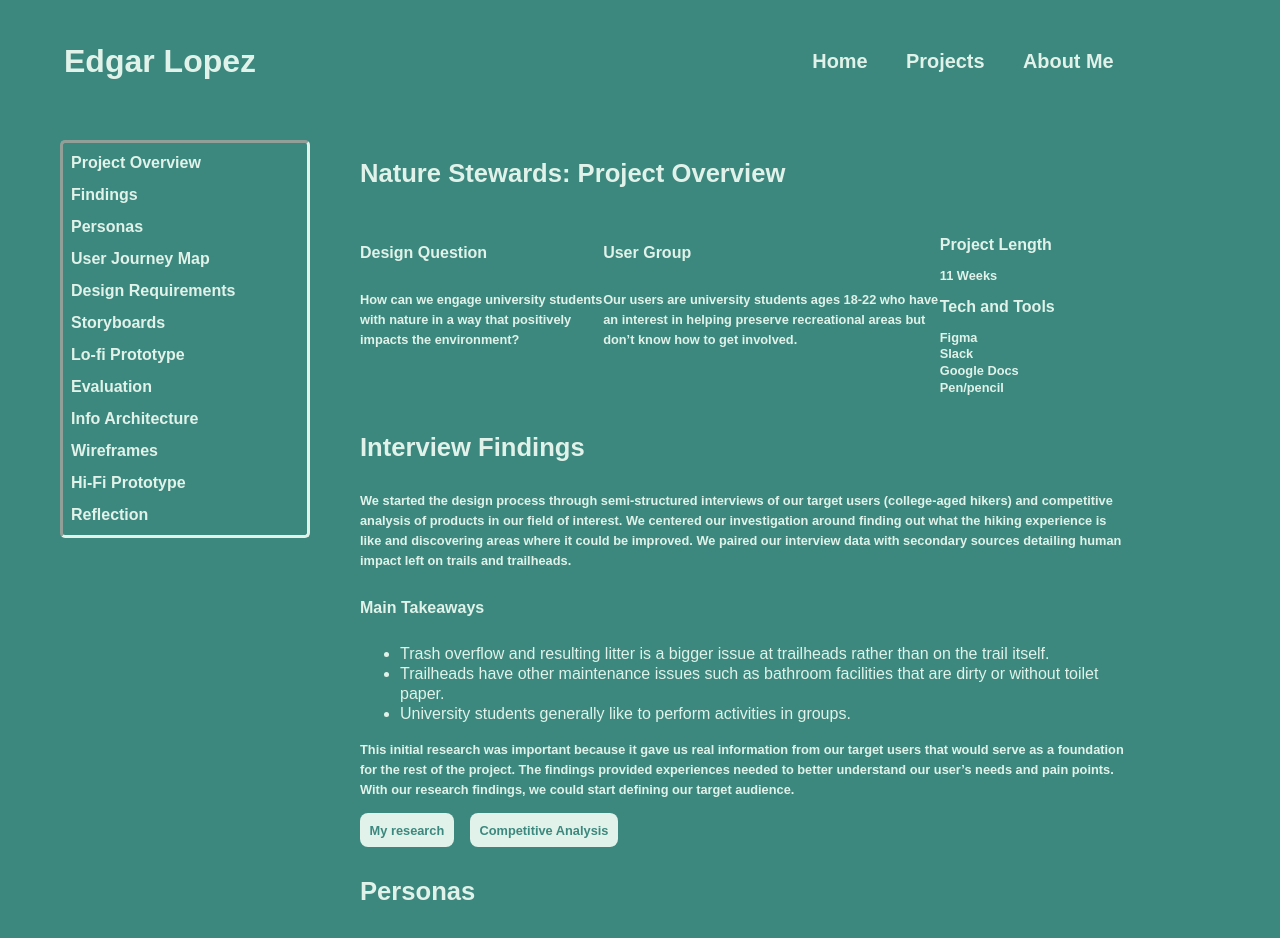
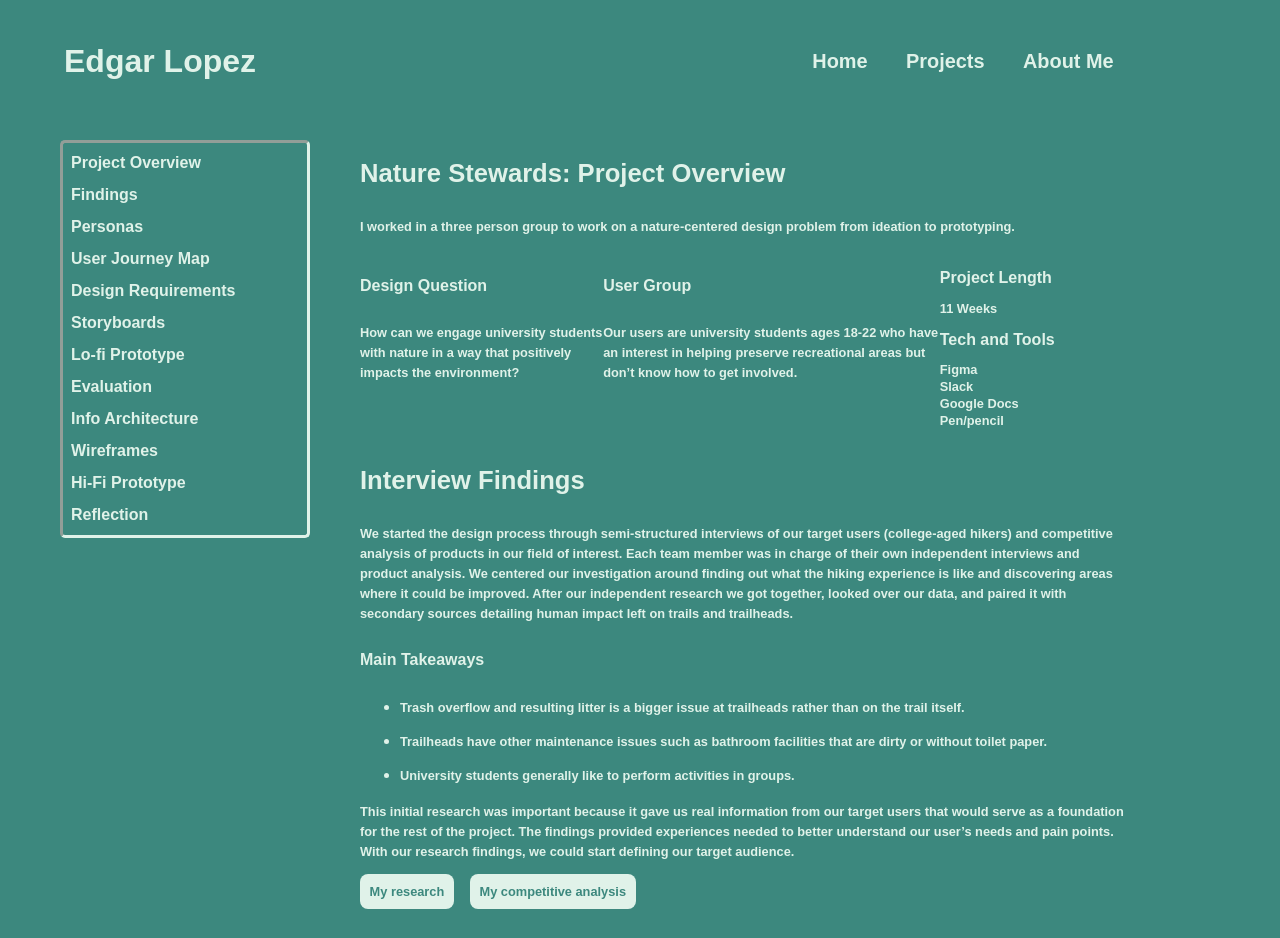
Before and after one commit to TheJollyReaper/edgar-design-portfolio, a React (Create React App) app: page /nature-stewards in a window 1280 px wide. Shown: the top 938 px of the page. Built offline with nearby package versions, Linux system fonts and the light colour scheme.

Commit message:
added github link, updated some of the nature stewards text

```diff
--- a/src/Components/About/About.js
+++ b/src/Components/About/About.js
@@ -1,6 +1,6 @@
 import React from 'react'
 import './About.css'
-import { FaLinkedin, FaTwitterSquare } from 'react-icons/fa'
+import { FaLinkedin, FaTwitterSquare, FaGithubSquare } from 'react-icons/fa'
 
 function about() {
     return (
@@ -11,7 +11,8 @@ function about() {
                 updating my fantasy football website, or thinking up ideas for a website or video game.
             </h5>
             <div style={{display:"flex"}}>
-                <FaLinkedin onClick={() => window.open('https://www.linkedin.com/in/edgar-lopez-832740174/')} className="social-icon"/>
+                <FaLinkedin onClick={() => window.open('https://www.linkedin.com/in/edgar-lopez-832740174/')} className="social-icon" alt="link to linkedIn page"/>
+                <FaGithubSquare onClick={() => window.open('https://github.com/TheJollyReaper')} className="social-icon"/>
                 <FaTwitterSquare className="social-icon"/>
             </div>
         </div>
--- a/src/Components/Projects/nature-stewards/nature-stewards.js
+++ b/src/Components/Projects/nature-stewards/nature-stewards.js
@@ -27,6 +27,10 @@ class NatureStewards extends Component {
 
                     <div id="overview">
                         <h4>Nature Stewards: Project Overview</h4>
+                        <p>
+                            I worked in a three person group to work on a nature-centered
+                            design problem from ideation to prototyping.
+                        </p>
                         <div className="overview-content">
                             <div>
                                 <h5>Design Question</h5>
@@ -61,23 +65,25 @@ class NatureStewards extends Component {
                         <p>
                             We started the design process through semi-structured interviews of our target users
                             (college-aged hikers) and competitive analysis of products in our field of interest.
+                            Each team member was in charge of their own independent interviews and product analysis.
                             We centered our investigation around finding out what the hiking experience is like and
-                            discovering areas where it could be improved. We paired our interview data with secondary
-                            sources detailing human impact left on trails and trailheads.
+                            discovering areas where it could be improved. After our independent research we got
+                            together, looked over our data, and paired it with secondary sources detailing
+                            human impact left on trails and trailheads.
                         </p>
                         <h5>Main Takeaways</h5>
                         <ul>
-                            <li>
+                            <li><p>
                                 Trash overflow and resulting litter is a bigger issue
                                 at trailheads rather than on the trail itself.
-                            </li>
-                            <li>
+                            </p></li>
+                            <li><p>
                                 Trailheads have other maintenance issues such as bathroom facilities
                                 that are dirty or without toilet paper.
-                            </li>
-                            <li>
+                            </p></li>
+                            <li><p>
                                 University students generally like to perform activities in groups.
-                            </li>
+                            </p></li>
                         </ul>
                         <p>
                             This initial research was important because it gave us real information
@@ -86,7 +92,7 @@ class NatureStewards extends Component {
                             pain points. With our research findings, we could start defining our target audience.
                         </p>
                         <button className="small-button">My research</button>
-                        <button className="small-button">Competitive Analysis</button>
+                        <button className="small-button">My competitive analysis</button>
                     </div>
 
                     <div id="personas">
@@ -101,6 +107,10 @@ class NatureStewards extends Component {
                             hiker who is just getting started. Most of the information in the personas was based
                             on the user research we conducted, but a few assumptions had to be made to create a
                             holistic (and realistic) personality.
+                        </p>
+                        <p>
+                            I contributed to the overall design of these personas and in editing the
+                            finalized written content.
                         </p>
                         <div className="overview-content">
                             <img className="persona" src={Alex} alt="Persona of an experienced hiker, Alex"/>
```
